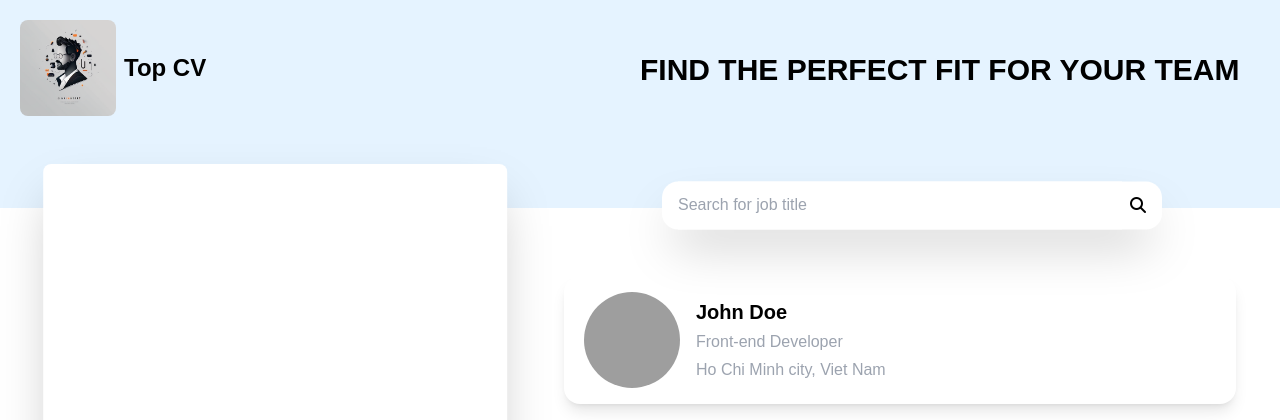
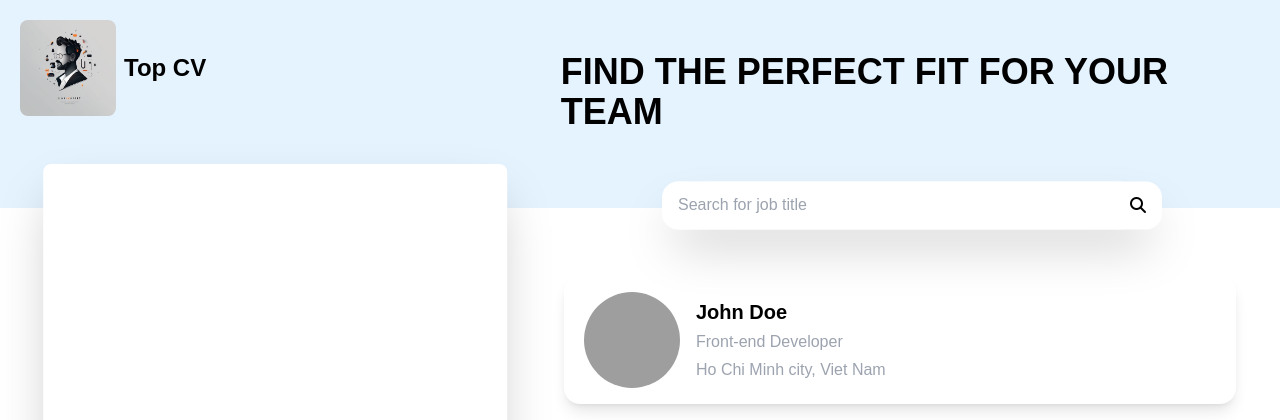
Before and after one commit to khoatruong19/cv-website, a PHP site: page /find-employee in a window 1280 px wide. Shown: the top 420 px of the page. Run offline with PHP 8.4, Linux system fonts and the light colour scheme; some libraries are stand-ins or nearby versions; grey boxes are pictures that could not be loaded.

Commit message:
margin title

```diff
--- a/pages/find-employee.php
+++ b/pages/find-employee.php
@@ -8,7 +8,7 @@
         <div class="w-[50%]">
             <?php require __DIR__ . '/components/row-logo.php';  ?>
         </div>
-        <h1 class="text-3xl font-semibold mt-8">FIND THE PERFECT FIT FOR YOUR TEAM</h1>
+        <h1 class="text-4xl font-semibold mt-8 ml-[-62px]">FIND THE PERFECT FIT FOR YOUR TEAM</h1>
     </div>
 
     <div class="flex items-start h-52 p-5 gap-20">
```
